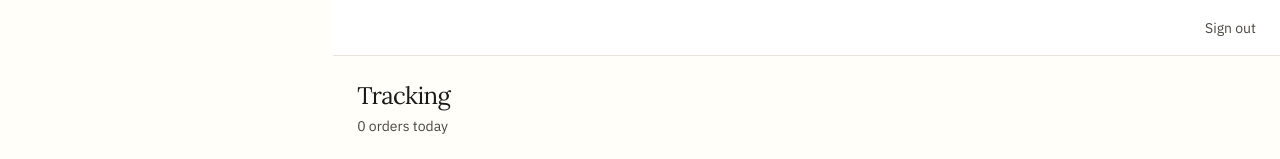
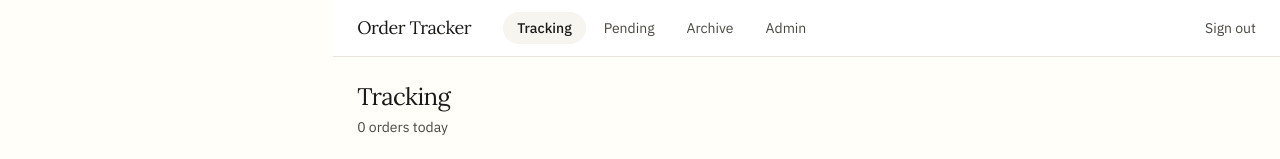
Before and after one commit to selbarinssi/dna-tracker, a Next.js app: page /tracking in a window 1280 px wide. Shown: the top 159 px of the page. Built offline with nearby package versions, Linux system fonts and the light colour scheme; no server answers; the database is empty.

Commit message:
Update Header.tsx

```diff
--- a/components/layout/Header.tsx
+++ b/components/layout/Header.tsx
@@ -5,6 +5,7 @@
 import { createClient } from "@/lib/supabase/client";
 import { useRouter } from "next/navigation";
 import { useEffect, useState } from "react";
+import { Sidebar } from "./Sidebar";
 
 export function Header() {
   const [email, setEmail] = useState<string | null>(null);
@@ -24,9 +25,14 @@ export function Header() {
   }
 
   return (
-    <header className="h-14 border-b border-border bg-white flex items-center justify-between px-6">
-      <div className="text-sm text-muted">
-        {/* We can add page title later */}
+    <header className="border-b border-border bg-white">
+      {/* Top row */}
+      <div className="h-14 flex items-center justify-between px-6">
+        <div className="flex items-center gap-6">
+          <h1 className="font-serif text-lg text-ink tracking-tight">
+            Order Tracker
+          </h1>
+          <Sidebar />
         </div>
 
         <div className="flex items-center gap-4">
@@ -42,6 +48,7 @@ export function Header() {
             Sign out
           </button>
         </div>
+      </div>
     </header>
   );
 }
```
Lines whose indentation alone changed are shown as unchanged.
